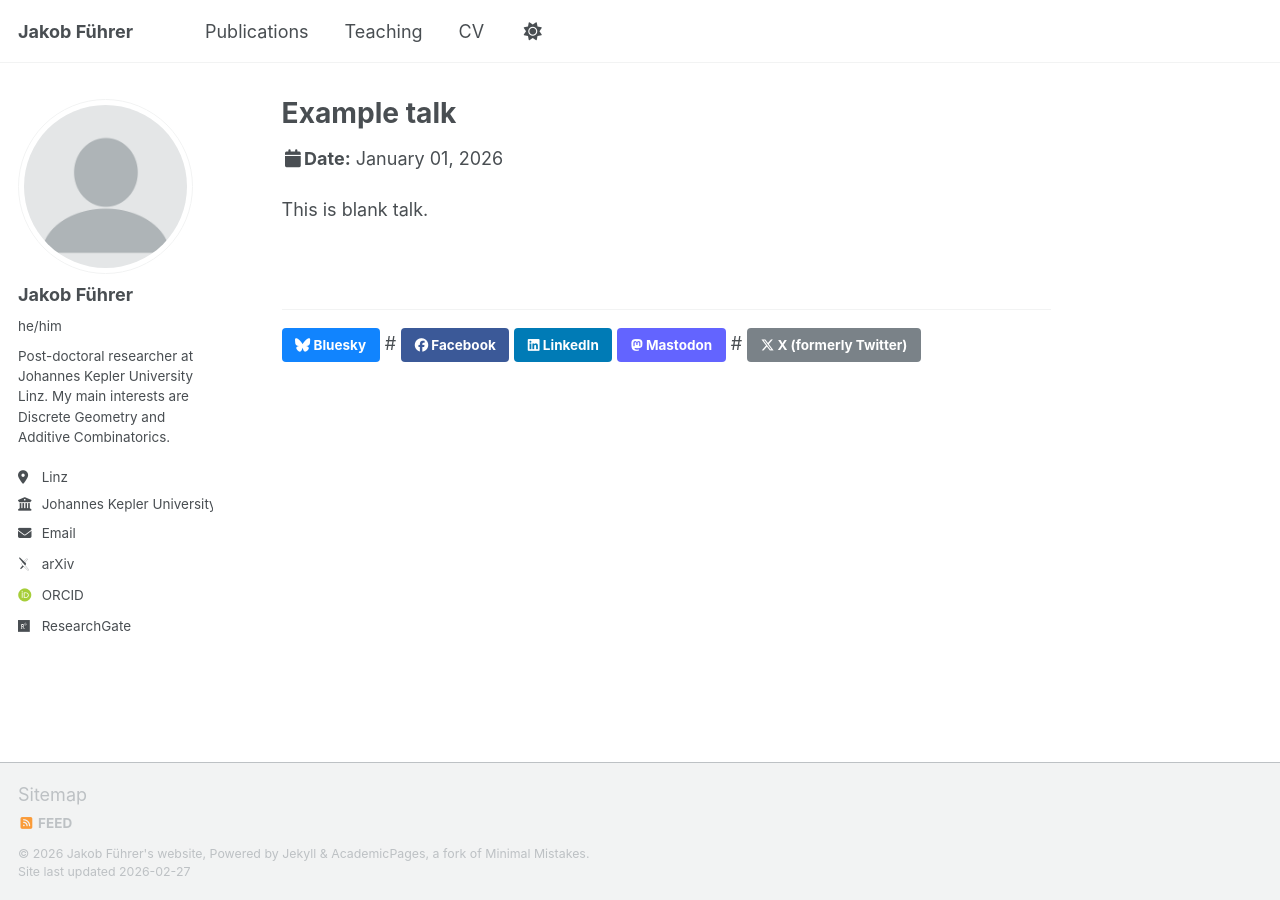
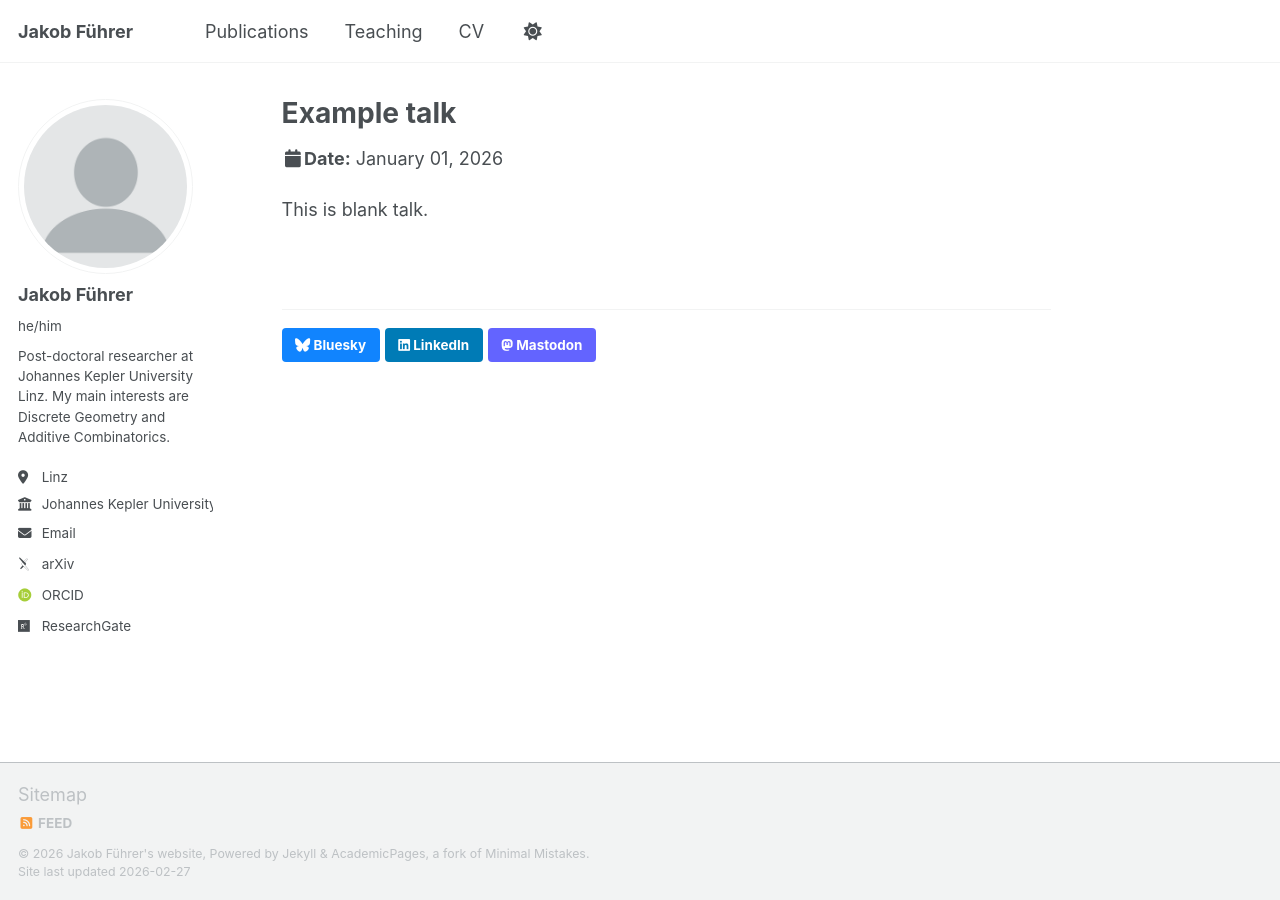
Before and after one commit to jakobfuehrer/jakobfuehrer.github.io, a Jekyll site: the page built from _talks/vorlage.md, in a window 1280 px wide. Built offline with Jekyll 4.4.1, drawn with Linux system fonts in a browser that asks for light colours; some web fonts are replaced; a script that is not in the unit is left out.

Commit message:
Update social-share.html
tryed again to remove some social media

```diff
--- a/_includes/social-share.html
+++ b/_includes/social-share.html
@@ -7,11 +7,12 @@
 
   <a href="https://bsky.app/intent/compose?text={{ base_path }}{{ page.url }}" class="btn btn--bluesky" title="{{ site.data.ui-text[site.locale].share_on_label | default: 'Share on' }} Bluesky"><i class="fab fa-bluesky" aria-hidden="true"></i><span> Bluesky</span></a>
 
- # <a href="https://www.facebook.com/sharer/sharer.php?u={{ base_path }}{{ page.url }}" class="btn btn--facebook" title="{{ site.data.ui-text[site.locale].share_on_label | default: 'Share on' }} Facebook"><i class="fab fa-facebook" aria-hidden="true"></i><span> Facebook</span></a>
-
+<!-- <a href="https://www.facebook.com/sharer/sharer.php?u={{ base_path }}{{ page.url }}" class="btn btn--facebook" title="{{ site.data.ui-text[site.locale].share_on_label | default: 'Share on' }} Facebook"><i class="fab fa-facebook" aria-hidden="true"></i><span> Facebook</span></a>
+-->
   <a href="https://www.linkedin.com/shareArticle?mini=true&url={{ base_path }}{{ page.url }}" class="btn btn--linkedin" title="{{ site.data.ui-text[site.locale].share_on_label | default: 'Share on' }} LinkedIn"><i class="fab fa-linkedin" aria-hidden="true"></i><span> LinkedIn</span></a>
 
   <a href="https://www.addtoany.com/add_to/mastodon?linkurl={{  base_path | append: page.url | url_encode }}" class="btn btn--mastodon" title="{{ site.data.ui-text[site.locale].share_on_label | default: 'Share on' }} Mastodon"><i class="fab fa-mastodon" aria-hidden="true"></i><span> Mastodon</span></a>
 
- # <a href="https://x.com/intent/post?text={{ base_path }}{{ page.url }}" class="btn btn--x" title="{{ site.data.ui-text[site.locale].share_on_label | default: 'Share on' }} X"><i class="fab fa-x-twitter" aria-hidden="true"></i><span> X (formerly Twitter)</span></a>
+ <!--<a href="https://x.com/intent/post?text={{ base_path }}{{ page.url }}" class="btn btn--x" title="{{ site.data.ui-text[site.locale].share_on_label | default: 'Share on' }} X"><i class="fab fa-x-twitter" aria-hidden="true"></i><span> X (formerly Twitter)</span></a>
+-->
 </section>
```
